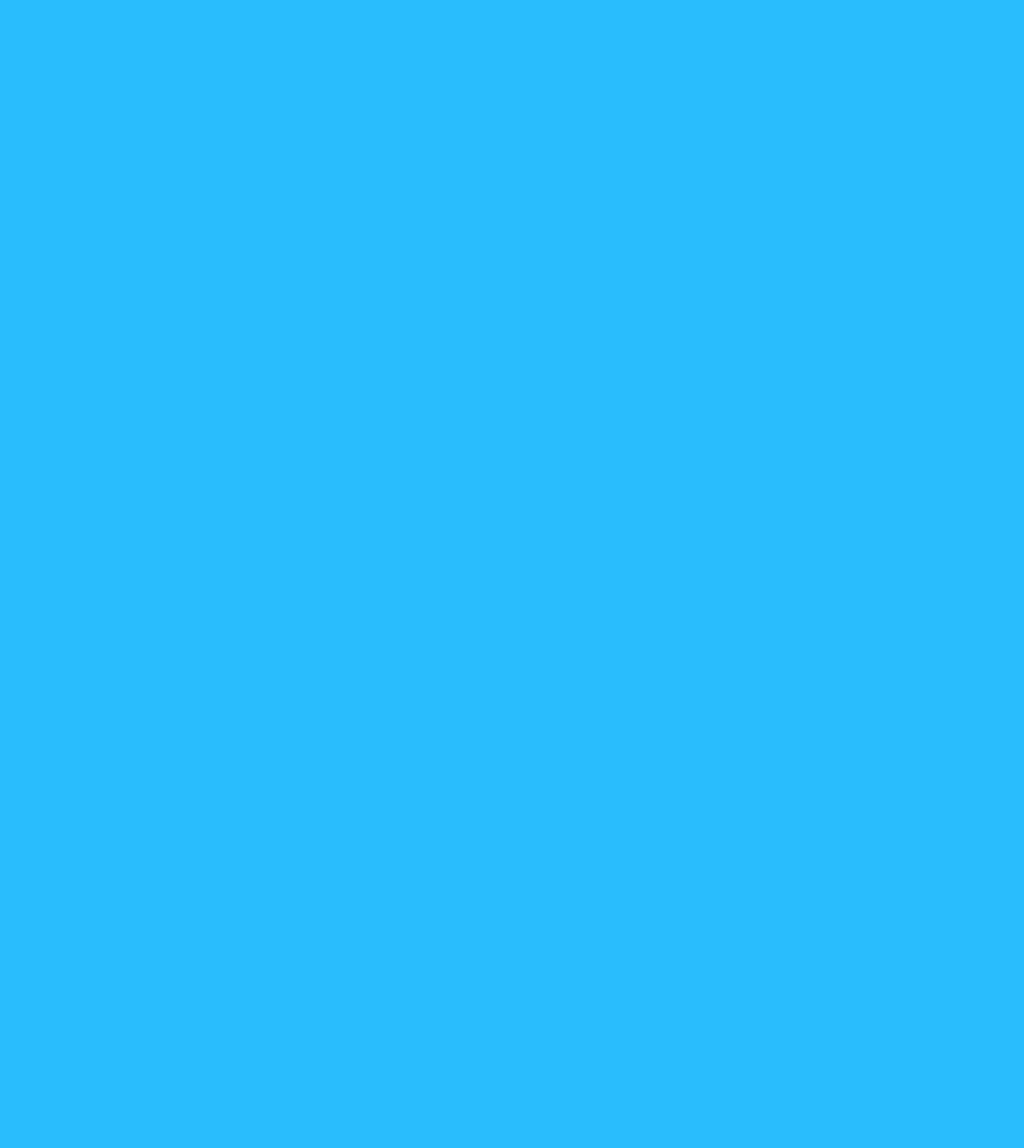
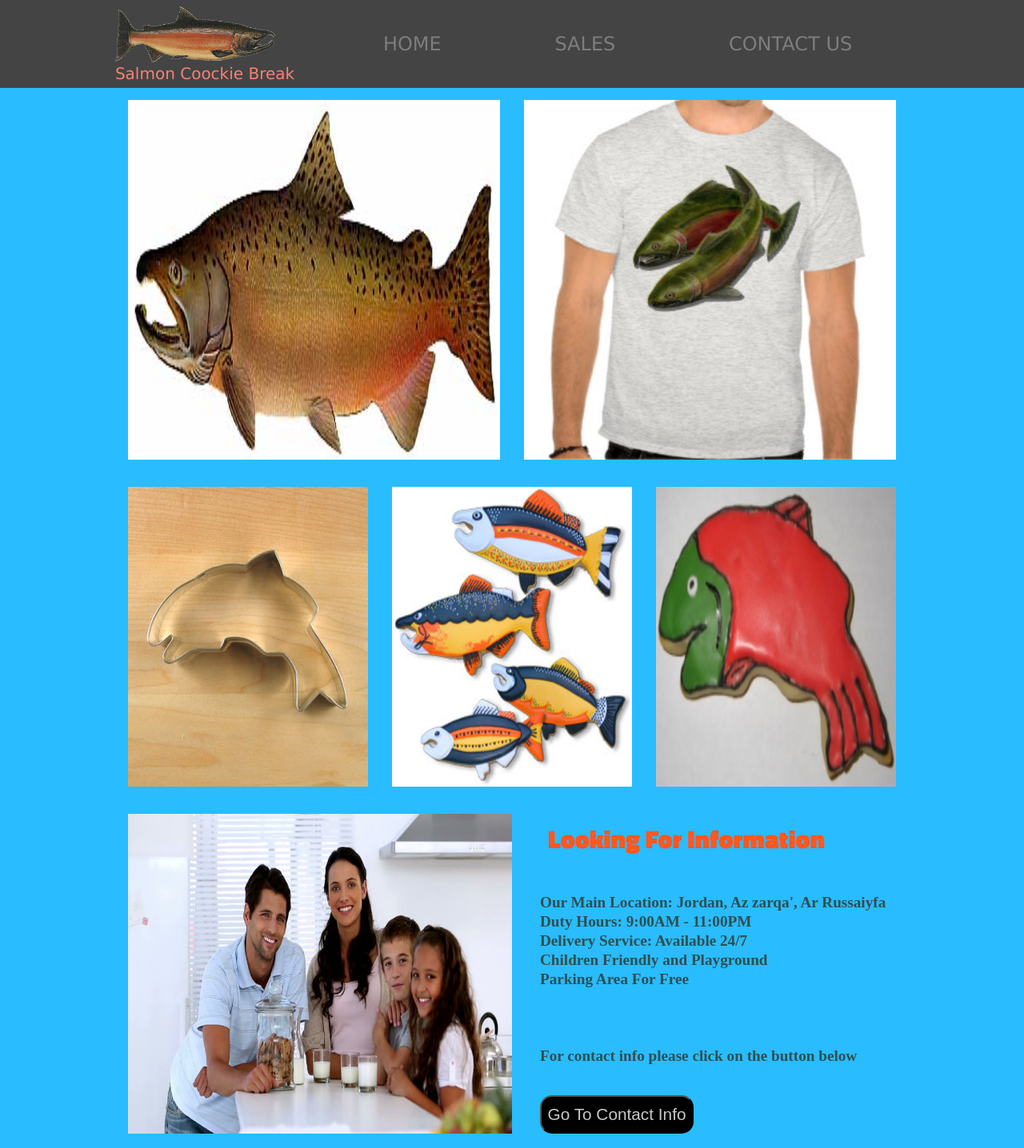
Before and after one commit to ramomar1992/cookie-stand, a plain HTML site: page index.html in a window 1280 px wide. Shown: the top 1436 px of the page at 80% size. Before the commit the page ends 800 px from the top, so only its background shows below. Drawn offline with Linux system fonts and the light colour scheme.

Commit message:
Created three pages and modified css for the whole site and add images

```diff
--- a/index.html
+++ b/index.html
@@ -1,16 +1,59 @@
 <!DOCTYPE html>
 <html lang="en">
+
 <head>
     <meta charset="UTF-8">
-    <!-- <link rel="stylesheet" href="styles/reset.css"> -->
-        <link href="https://fonts.googleapis.com/css2?family=Titillium+Web:wght@900&display=swap" rel="stylesheet">
+    <link rel="stylesheet" href="styles/reset.css">
+    <link href="https://fonts.googleapis.com/css2?family=Titillium+Web:wght@900&display=swap" rel="stylesheet">
 
     <link rel="stylesheet" href="styles/style.css">
     <meta http-equiv="X-UA-Compatible" content="IE=edge">
     <meta name="viewport" content="width=device-width, initial-scale=1.0">
     <title>Coockie Stand - Home</title>
 </head>
+
 <body>
+    <header>
+        <section>
+            <img src="/imgs/salmon.png" alt="logo">
+            <h4>Salmon Coockie Break</h4>
+        </section>
+        <section>
+            <nav>
+                <ul>
+                    <li><a href="#">HOME</a></li>
+                    <li><a href="pages/sales.html">SALES</a></li>
+                    <li><a href="/pages/contact-info.html">CONTACT US</a></li>
+                </ul>
+            </nav>
+        </section>
+    </header>
+        <main>
+            <section><img src="/imgs/chinook.jpg" alt="Hero-image"><img src="/imgs/shirt.jpg" alt="cookie shirt"></section>
+            <section><img src="/imgs/cutter.jpeg" alt="Sub-banner"><img
+                    src="/imgs/fish.jpg" alt="Sub-banner"><img src="/imgs/frosted-cookie.jpg"
+                    alt="Sub-banner"></section>
+            <section>
+                <img src="/imgs/family.jpg" alt="Feature-Section-Banner">
+                <article>
+                    <h2>Looking For Information</h2>
+                    <p>
+                        Our Main Location: Jordan, Az zarqa', Ar Russaiyfa <br />
+                        Duty Hours: 9:00AM - 11:00PM <br />
+                        Delivery Service: Available 24/7 <br />
+                        Children Friendly and Playground <br />
+                        Parking Area For Free <br /> <br /> <br /> <br />
+                        For contact info please click on the button below
+                    </p>
+                    <a href="/pages/contact-info.html"><button>Go To Contact Info</button></a>
+                </article>
+            </section>
+        </main>
+        <footer>
+            <section>
+                <p><em>&copy; Copyright Reserved To Omar Ramadan</em></p>
+            </section>
+        </footer>
+</body>
 
-</body>
 </html>
--- /dev/null
+++ b/styles/contact.css
@@ -0,0 +1,50 @@
+#contact {
+    justify-content: center;
+    align-items: center ;
+    display: flex;
+    flex-direction: column;
+    position: absolute;
+    top: 5rem;
+    max-width: 60%;
+    width: 60%;
+    max-height: 38rem;
+    height: 38rem;
+    background: linear-gradient(to right top, rgba(86, 136, 128, 0.39), rgba(0, 68, 255, 0.616));
+    border-radius: 30px;
+    left: 20%;
+}
+body {
+    background-color: skyblue;
+}
+main {
+    width: 100%;
+    height: 100%;
+    position: relative;
+}
+ul {
+
+    padding: 60px;
+}
+li {
+    font-family: Arial, Helvetica, sans-serif;
+    font-size: xx-large;
+    margin: 5px;
+    flex-wrap: wrap;
+}
+ul a {
+    text-decoration: none;
+    color: springgreen;
+}
+a:hover{
+    text-decoration: underline;
+    color: darkmagenta;
+}
+#back-home{
+    justify-self: flex-end;
+    text-decoration: none;
+    color: darkred;
+}
+#back-home:hover{
+    color: darksalmon;
+    text-decoration: underline;
+}
--- a/styles/reset.css
+++ b/styles/reset.css
@@ -1,4 +1,4 @@
-/* /* http://meyerweb.com/eric/tools/css/reset/
+/* http://meyerweb.com/eric/tools/css/reset/
    v2.0 | 20110126
    License: none (public domain)
 */
@@ -132,4 +132,4 @@ q:after {
 table {
     border-collapse: collapse;
     border-spacing: 0;
-} */
+}
--- a/styles/style.css
+++ b/styles/style.css
@@ -1,3 +1,181 @@
+* {
+    box-sizing: border-box;
+}
+
+body {
+    background-color: rgb(250, 242, 227);
+    font-family: Verdana, Geneva, Tahoma, sans-serif;
+}
+
+header {
+    width: 100%;
+    min-height: 110px;
+    background-color: #444;
+    display: flex;
+    justify-content: center;
+    align-items: center;
+}
+
+header section {
+    display: inline-block;
+}
+
+header section:first-child {
+    max-height: fit-content;
+    /* margin-left: 3rem;
+    margin-top:20px; */
+}
+header section:first-child img{
+    width: 200px;
+    height: 70px;
+}
+
+header section:last-child {
+    height: 70px;
+    width: 60%;
+    /* align-items: center; */
+    /* margin-top: 20px; */
+}
+
+header section nav {
+    display: inline-block;
+    width: 100%;
+    height: 100%;
+}
+
+header section nav ul {
+    /* background-color: violet; */
+    display: flex;
+    flex-wrap: wrap;
+    width: 100%;
+    height: 100%;
+    justify-content: space-around;
+    align-items: center;
+}
+
+header section nav ul li {
+    display: inline-block;
+}
+
+header section nav ul li a {
+    color: #7d7d7d;
+    text-decoration: none;
+}
+
+header section nav ul li a:hover {
+    color: cyan;
+    text-decoration: underline;
+}
+header section h4 {
+    color: salmon;
+    font-size: smaller;
+}
+main {
+    width: fit-content;
+    text-align: center;
+    margin: 0 auto;
+    /* background-color: violet; */
+}
+
+main img {
+    margin: 15px;
+}
+main section:first-child img{
+    height: 450px;
+    width: 465px;
+}
+main section:nth-child(2) img {
+    height: 375px;
+    width: 300px;
+}
+main section:last-child {
+    margin: 0 auto;
+    width: 100%;
+    /* background-color: violet; */
+    height: fit-content;
+    display: flex;
+    justify-content: center;
+    align-items: center;
+}
+
+main section:last-child article {
+    margin: 15px;
+    display: flex;
+    flex-direction: column;
+    width: 450px;
+    justify-content: space-between;
+    align-items: baseline;
+    min-height: 400px;
+
+}
+
+main section:last-child img {
+    margin: 15px;
+    max-width: 50%;
+    height: 400px;
+    width: 480px;
+}
+
+main section:last-child article h2 {
+    font-weight: 900;
+    font-size: 2rem;
+}
+
+main section:last-child article p {
+    text-align: start;
+    font-size: 1.2rem;
+    max-height: 270px;
+    font-weight: bolder;
+    line-height: 1.5rem;
+}
+
+main section:last-child article button {
+    background-color: #000;
+    color: #c8c8c8;
+    border-radius: 15px;
+    height: 3rem;
+    font-size: 1.3rem;
+    width: 12rem;
+}
+
+main section:last-child article button:hover {
+    background-color: gray;
+    transition: 350ms;
+    box-shadow: 0.2rem 0.2rem 0.5rem gold, -0.2rem -0.2rem 0.5rem gold;
+
+}
+
+footer {
+    width: 100%;
+    height: fit-content;
+    margin-top: 3rem;
+    background-color: #444444;
+}
+
+footer section {
+    display: flex;
+    position: relative;
+    width: 100%;
+    justify-content: center;
+    align-items: center;
+    /* background-color: cornflowerblue; */
+    height: 12rem
+}
+
+footer section p {
+    width: 50%;
+    text-align: center;
+    color: darkgray;
+    font-size: 1.5rem;
+    /* background-color: chartreuse; */
+    display: inline-block;
+
+
+}
+
+footer section p em {
+    font-style: italic;
+}
 body {
     font-family: Verdana, Geneva, Tahoma, sans-serif;
     font-size: 1.5rem;
@@ -35,3 +213,25 @@ td, th{
     padding: 10px;
 
 }
+table {
+    margin-top: 5rem;
+    margin-left: 2rem;
+}
+table+a {
+        display: block;
+        margin: 5rem 0;
+        text-align: center;
+        color: darksalmon;
+}
+table+a:hover{
+    color: deeppink;
+}
+h1.sales-header{
+    margin-top: 3rem;
+    font-size: xx-large;
+    font-weight: bolder;
+}
+h1.sales-header, h2.sales-header {
+    width: 100%;
+    text-align: center;
+}
```
Also changed, not shown: pages/contact-info.html (added, +26 -0 lines), pages/sales.html (+5 -3 lines), imgs/chinook.jpg (added), imgs/cutter.jpeg (added), imgs/family.jpg (added), imgs/fish.jpg (added), imgs/frosted-cookie.jpg (added), imgs/shirt.jpg (added).
